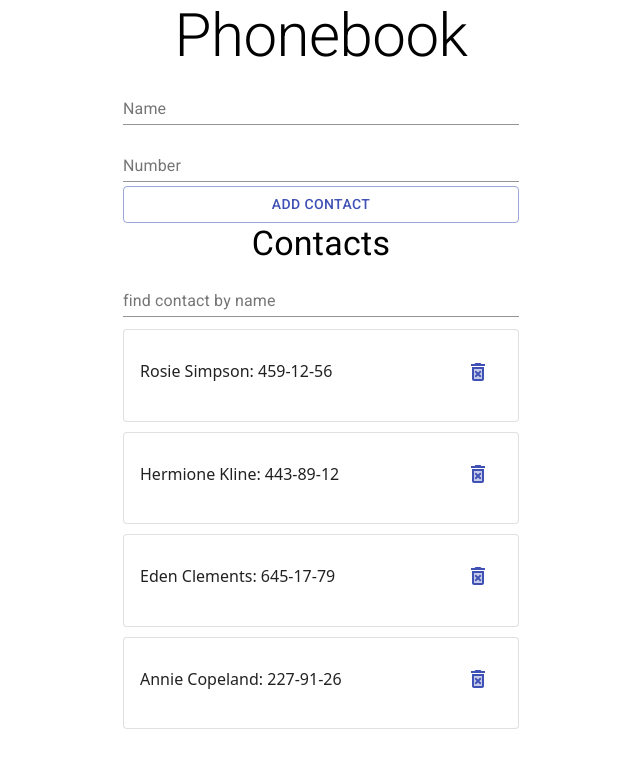
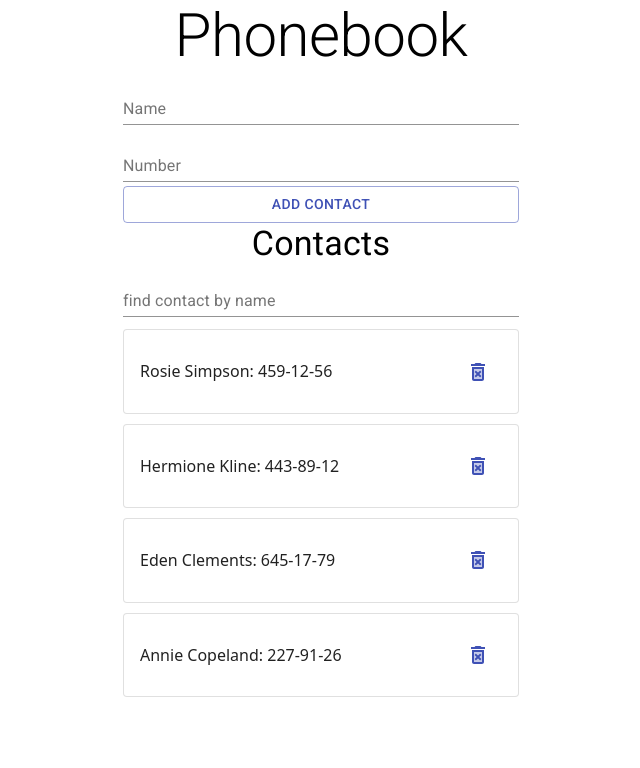
Before and after one commit to Oleksii-Deviatov/goit-react-hw-02-phonebook, a React (Create React App) app: page / in a window 1280 px wide. Shown: the top 768 px of the page, without its empty margins (319-959 px from the left). Built offline with nearby package versions, Linux system fonts and the light colour scheme.

Commit message:
some styles

```diff
--- a/src/components/Contact/Contact.jsx
+++ b/src/components/Contact/Contact.jsx
@@ -1,5 +1,11 @@
 import React from 'react';
-import { Card, CardContent, IconButton, Box } from '@material-ui/core';
+import {
+  Card,
+  CardContent,
+  IconButton,
+  Box,
+  CardActionArea,
+} from '@material-ui/core';
 import DeleteForeverTwoToneIcon from '@material-ui/icons/DeleteForeverTwoTone';
 import { makeStyles } from '@material-ui/core/styles';
 
@@ -17,6 +23,7 @@ function Conact({ id, name, number, delContact }) {
   return (
     <li className={classes.listItem}>
       <Card variant="outlined">
+        <CardActionArea>
           <CardContent>
             <Box display="flex" justifyContent="space-between">
               <p>
@@ -31,6 +38,7 @@ function Conact({ id, name, number, delContact }) {
               </IconButton>
             </Box>
           </CardContent>
+        </CardActionArea>
       </Card>
     </li>
   );
```
Lines whose indentation alone changed are shown as unchanged.
